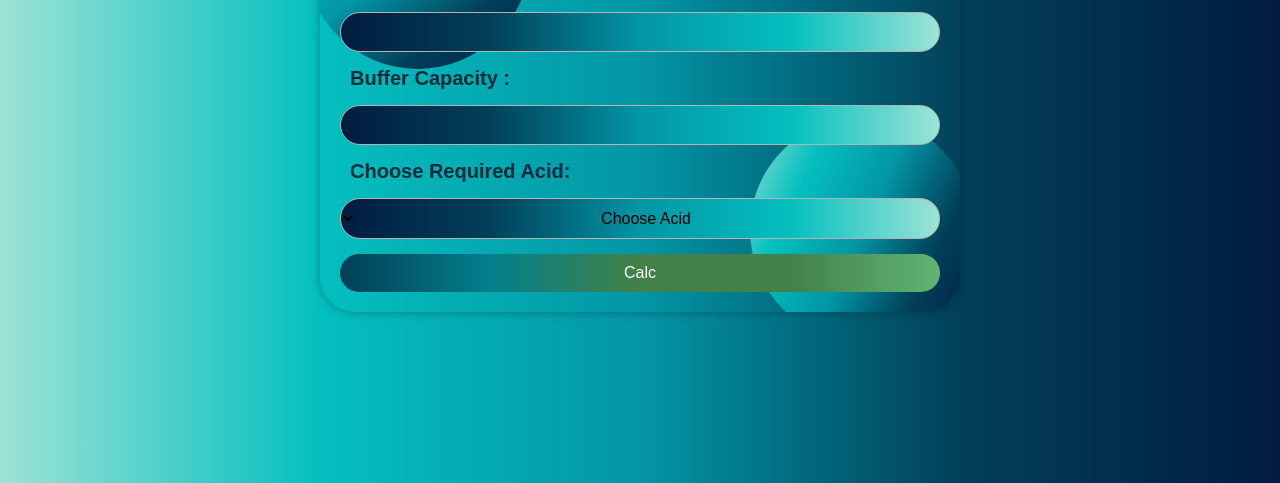
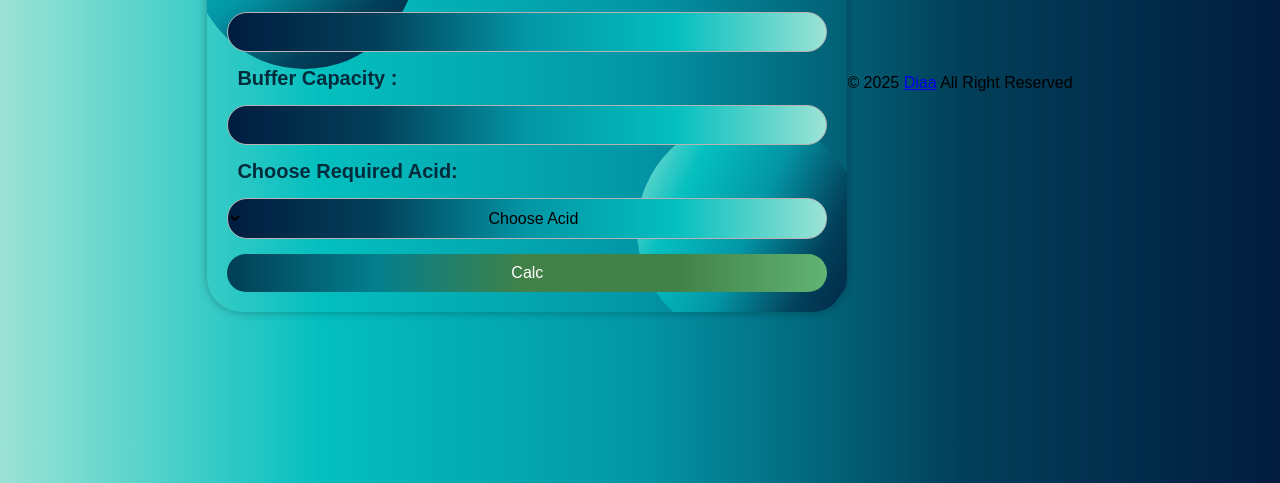
Before and after one commit to DiaaElkhouly/Buffer, a plain HTML site: page index.html in a window 1280 px wide. Shown: the part 317-800 px from the top of the page. Drawn offline with Linux system fonts and the light colour scheme.

Commit message:
Update index.html
Add Footer

```diff
--- a/index.html
+++ b/index.html
@@ -37,6 +37,11 @@
         </form>
         <div id="result" class="result"></div>
     </div>
+        <Footer>
+        <div class="footer">
+            &copy; 2025 <a href="https://www.facebook.com/diaa.elkhouly.3?__cft__[0]=AZXEEOZU4nLXXXClPK1RBtfiKS-Tez-svejYTS1nGa9JSgoAIeYf1jJ5_qH7hgN3mR9p4noHWnd90545kGNg0ThtOIy7woL11akAeTCmKHW2lp2pGio5ngCGKW560B2ypiBBdybaaM2P8SZsu20uh-Sx-i9QQ0DbYzjJLYN-E5kg3w&__tn__=-]K-R">Diaa</a> All Right Reserved
+        </div>
+    </Footer>
     <script src="script.js"></script>
 </body>
 </html>
```
